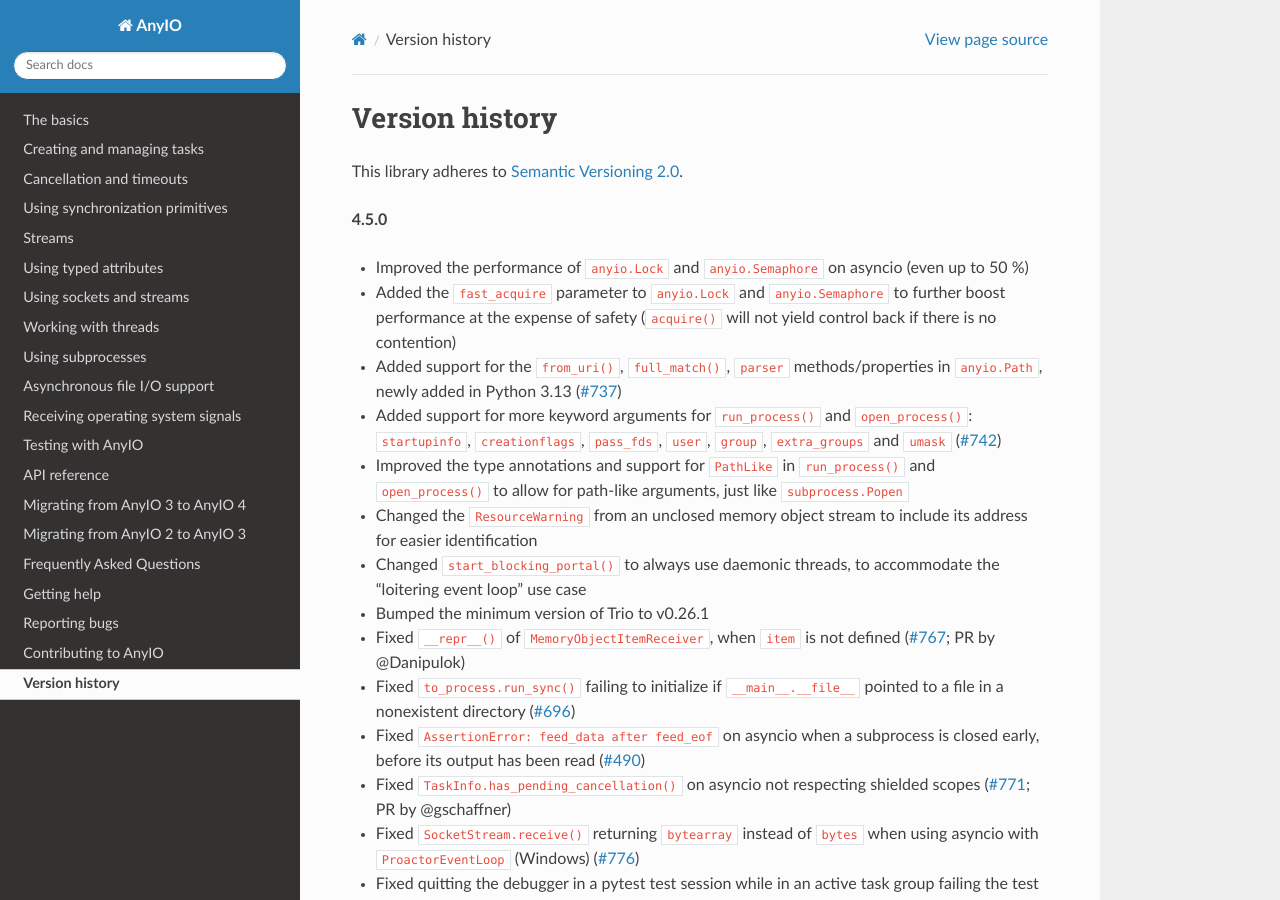
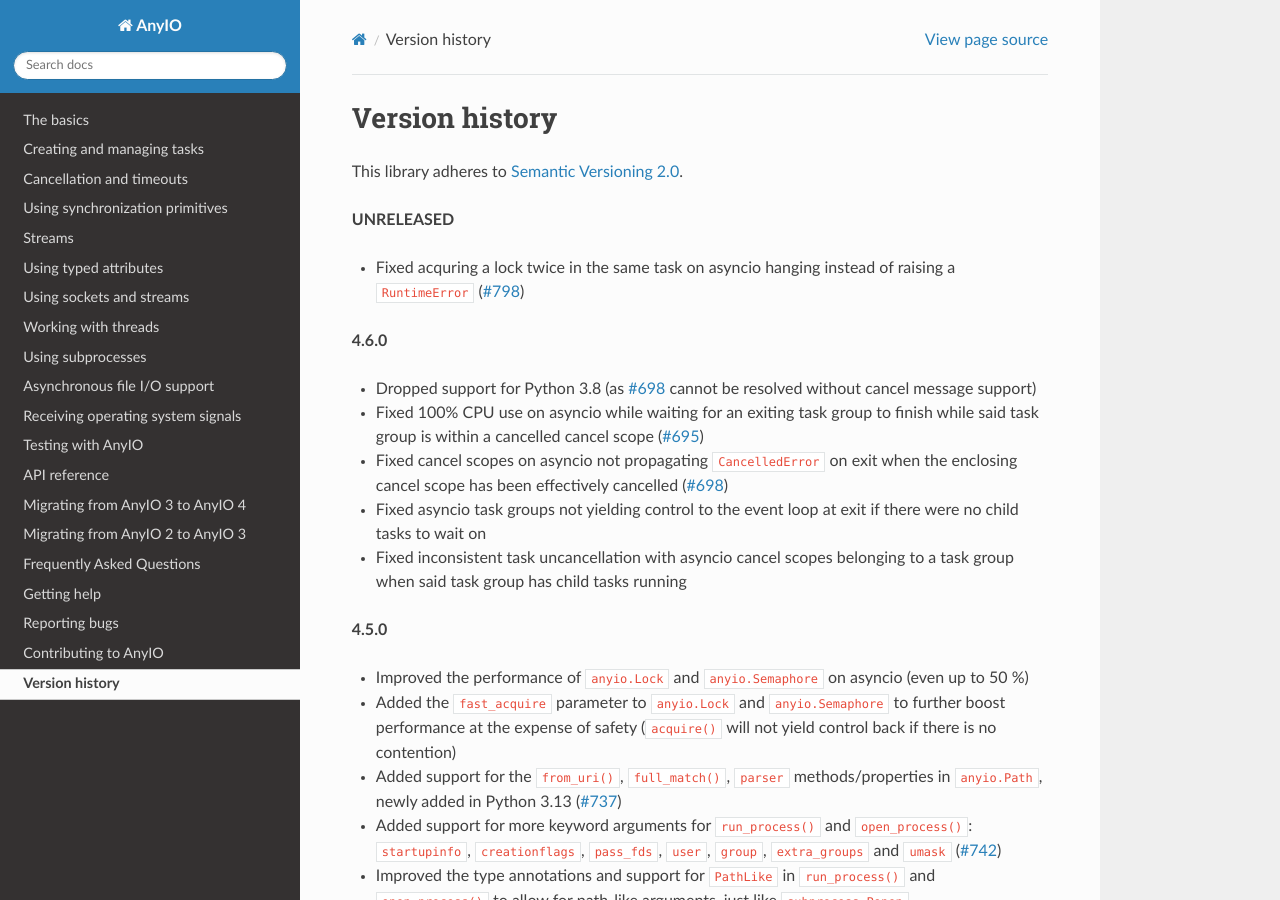
Before and after one commit to agronholm/anyio, a Sphinx documentation site: the page built from docs/versionhistory.rst, in a window 1280 px wide and 900 px high. Built offline with Sphinx 7.4.7 and the Read the Docs theme 3.1.0, drawn with Linux system fonts in a browser that asks for light colours; the version number could not be read and is left out.

Commit message:
Fixed missing or inconsistent error when acquiring already owned Lock (#799)
Fixes #798.

---------

Co-authored-by: Thomas Grainger <tagrain@gmail.com>

(cherry picked from commit 5c6029199dbaed3abc7cec0b667fafee17a1f37a)

```diff
--- a/docs/versionhistory.rst
+++ b/docs/versionhistory.rst
@@ -2,6 +2,27 @@ Version history
 ===============
 
 This library adheres to `Semantic Versioning 2.0 <http://semver.org/>`_.
+
+**UNRELEASED**
+
+- Fixed acquring a lock twice in the same task on asyncio hanging instead of raising a
+  ``RuntimeError`` (`#798 <https://github.com/agronholm/anyio/issues/798>`_)
+
+**4.6.0**
+
+- Dropped support for Python 3.8
+  (as `#698 <https://github.com/agronholm/anyio/issues/698>`_ cannot be resolved
+  without cancel message support)
+- Fixed 100% CPU use on asyncio while waiting for an exiting task group to finish while
+  said task group is within a cancelled cancel scope
+  (`#695 <https://github.com/agronholm/anyio/issues/695>`_)
+- Fixed cancel scopes on asyncio not propagating ``CancelledError`` on exit when the
+  enclosing cancel scope has been effectively cancelled
+  (`#698 <https://github.com/agronholm/anyio/issues/698>`_)
+- Fixed asyncio task groups not yielding control to the event loop at exit if there were
+  no child tasks to wait on
+- Fixed inconsistent task uncancellation with asyncio cancel scopes belonging to a
+  task group when said task group has child tasks running
 
 **4.5.0**
 
```
Also changed, not shown: 3 other files.
